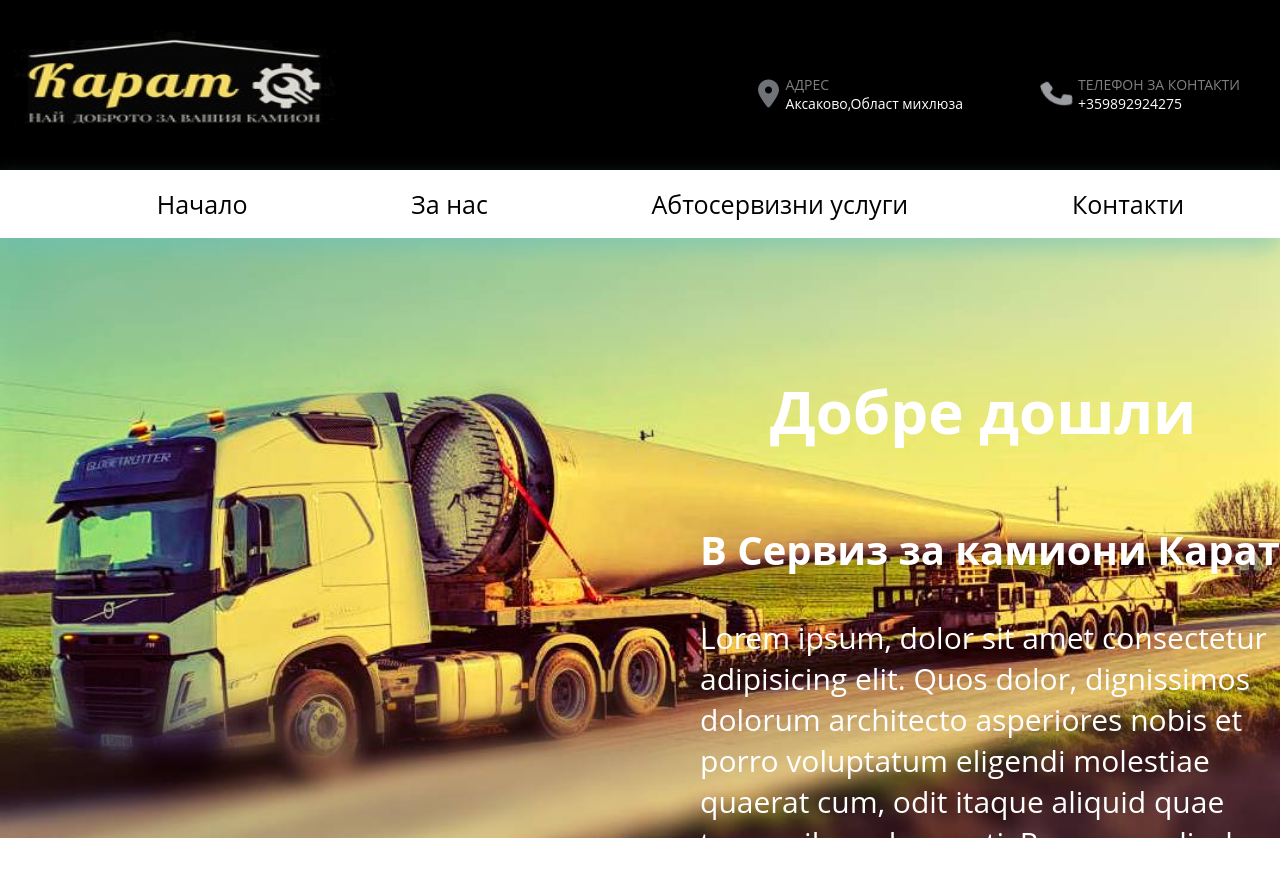
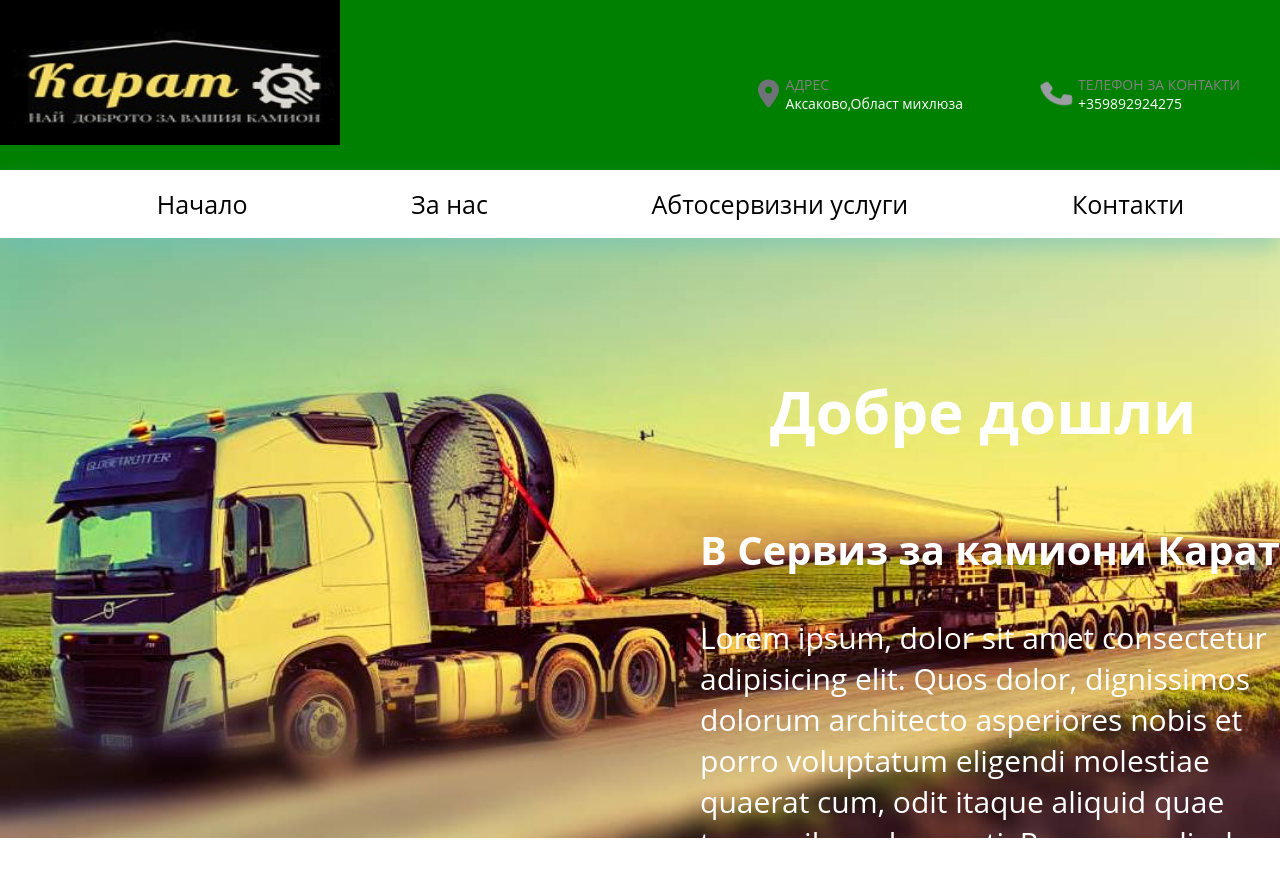
Before and after one commit to Dimitar1994/KaratSirvice, a plain HTML site: page index.html in a window 1280 px wide. Drawn offline with Linux system fonts and the light colour scheme.

Commit message:
You message

```diff
--- a/sass/style.scss
+++ b/sass/style.scss
@@ -27,7 +27,7 @@ header {
     top: 0;
     left: 0;
     right: 0;
-    background: #000000;
+    background: green;
     padding: 35px 0;
 
     .main-log {
```
Also changed, not shown: css/style.css.
